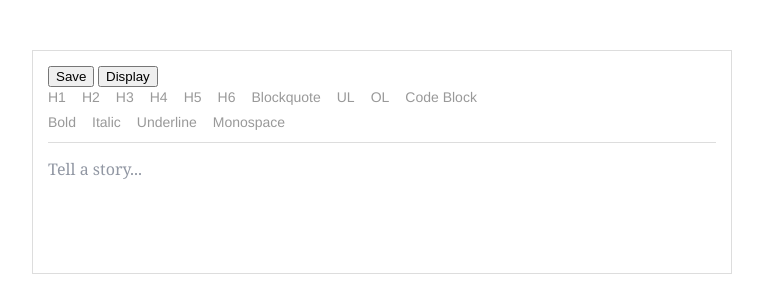
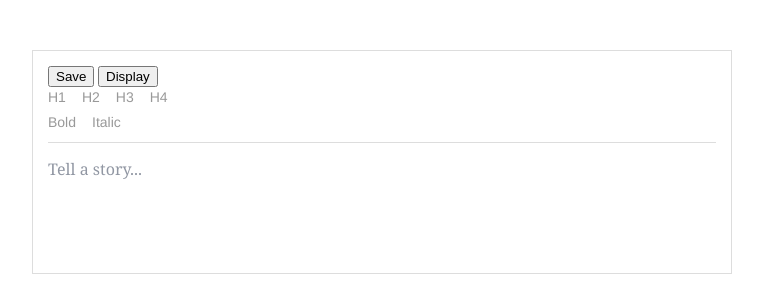
Before and after one commit to zhyd1997/Eorg, a React (Create React App) app: page / in a window 1280 px wide. Shown: the top 300 px of the page, without its empty margins (18-781 px from the left). Built offline with nearby package versions, Linux system fonts and the light colour scheme.

Commit message:
refactor: removed redudant styles of editor
build automatically

```diff
--- a/package.json
+++ b/package.json
@@ -14,7 +14,7 @@
   },
   "scripts": {
     "start": "react-scripts start",
-    "build": "react-scripts build",
+    "build": "rm -rf docs && react-scripts build && mv build docs",
     "test": "react-scripts test",
     "eject": "react-scripts eject",
     "commit": "npx git-cz"
--- a/src/components/RichTextEditor.js
+++ b/src/components/RichTextEditor.js
@@ -302,12 +302,12 @@ const BLOCK_TYPES = [
 	{label: 'H2', style: 'header-two'},
 	{label: 'H3', style: 'header-three'},
 	{label: 'H4', style: 'header-four'},
-	{label: 'H5', style: 'header-five'},
-	{label: 'H6', style: 'header-six'},
-	{label: 'Blockquote', style: 'blockquote'},
-	{label: 'UL', style: 'unordered-list-item'},
-	{label: 'OL', style: 'ordered-list-item'},
-	{label: 'Code Block', style: 'code-block'},
+	// {label: 'H5', style: 'header-five'},
+	// {label: 'H6', style: 'header-six'},
+	// {label: 'Blockquote', style: 'blockquote'},
+	// {label: 'UL', style: 'unordered-list-item'},
+	// {label: 'OL', style: 'ordered-list-item'},
+	// {label: 'Code Block', style: 'code-block'},
 ];
 
 const BlockStyleControls = (props) => {
@@ -336,8 +336,8 @@ const BlockStyleControls = (props) => {
 const INLINE_STYLES = [
 	{label: 'Bold', style: 'BOLD'},
 	{label: 'Italic', style: 'ITALIC'},
-	{label: 'Underline', style: 'UNDERLINE'},
-	{label: 'Monospace', style: 'CODE'},
+	// {label: 'Underline', style: 'UNDERLINE'},
+	// {label: 'Monospace', style: 'CODE'},
 ];
 
 const InlineStyleControls = (props) => {
```
Also changed, not shown: 8 other files (tests, documents, lock files or other folders).
